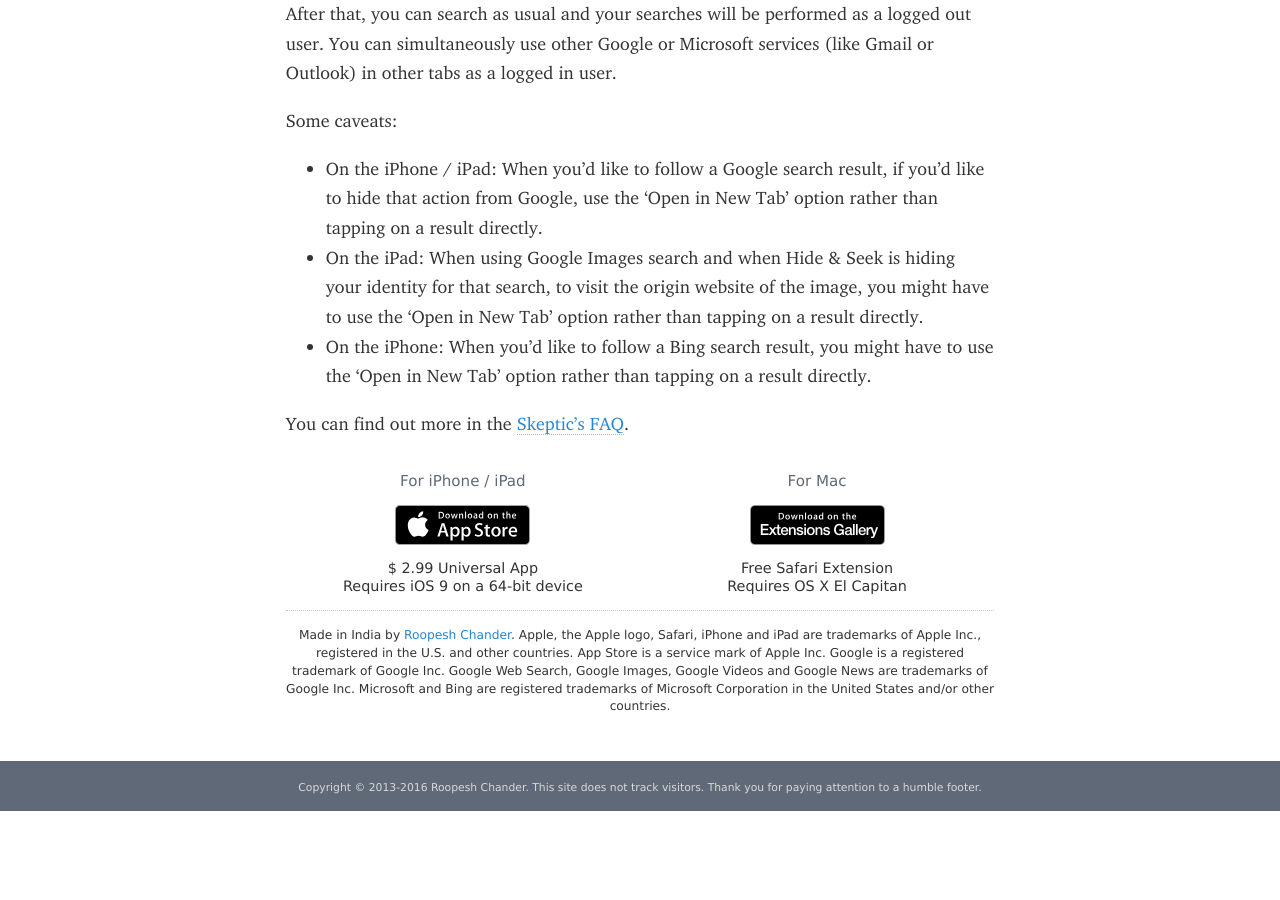
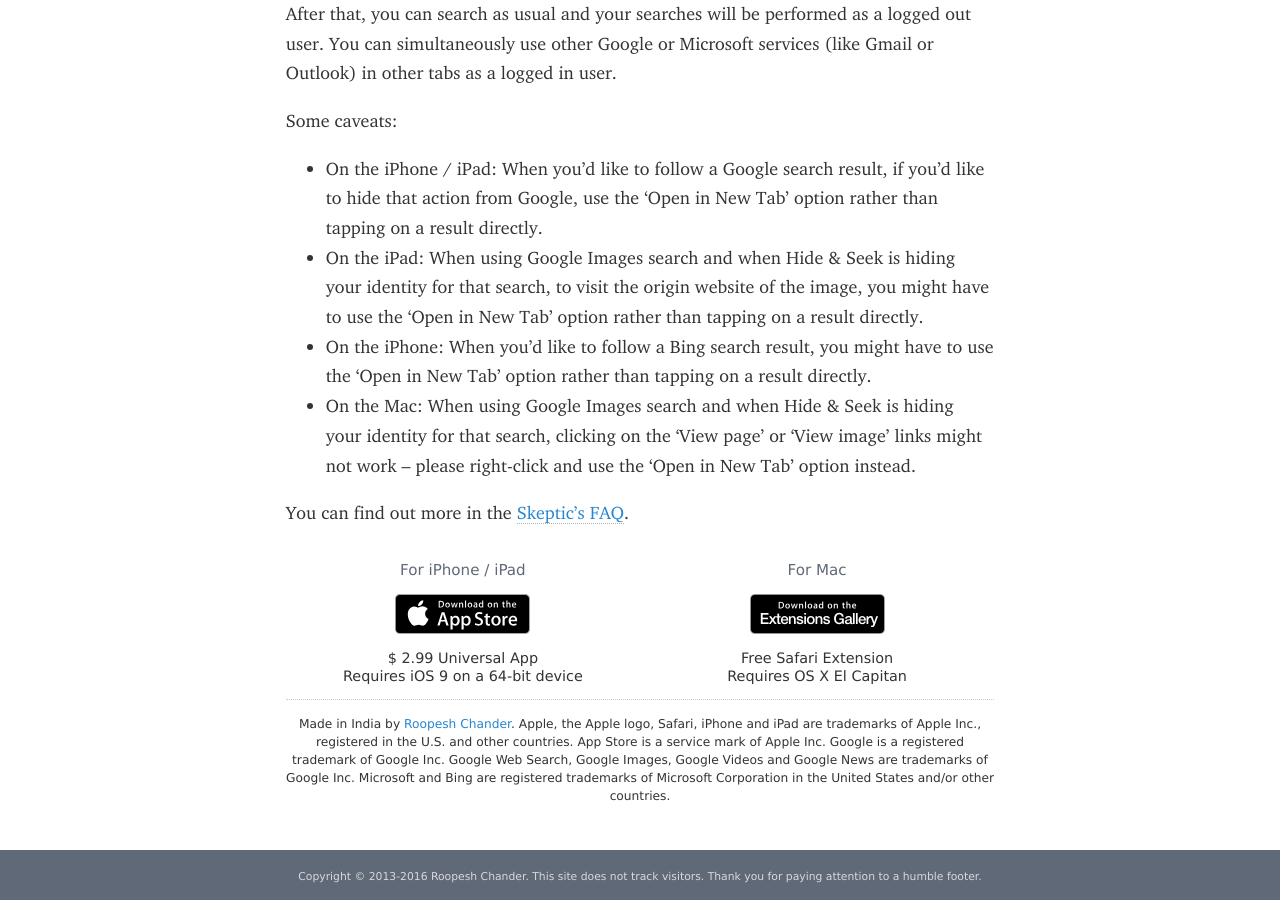
Before and after one commit to roop/roop.github.io, a Jekyll site: the page built from hideandseek/index.md, in a window 1280 px wide and 900 px high, scrolled down 1326 px. Built offline with Jekyll 4.4.1, drawn with Linux system fonts in a browser that asks for light colours; some web fonts are replaced; before the commit the page ends 2137 px from its top, so only the background shows below that.

Commit message:
H&S: Update index and FAQ

```diff
--- a/hideandseek/index.md
+++ b/hideandseek/index.md
@@ -68,6 +68,10 @@
   - On the iPhone: When you’d like to follow a Bing search result, you
     might have to use the ‘Open in New Tab’ option rather than tapping
     on a result directly.
+  - On the Mac: When using Google Images search and when Hide & Seek is
+    hiding your identity for that search, clicking on the ‘View page’ or
+    ‘View image’ links might not work – please right-click and use the
+    ‘Open in New Tab’ option instead.
 
 You can find out more in the [Skeptic's FAQ](/hideandseek/faq/).
 
```
Also changed, not shown: hideandseek/faq.md (+0 -3 lines).
